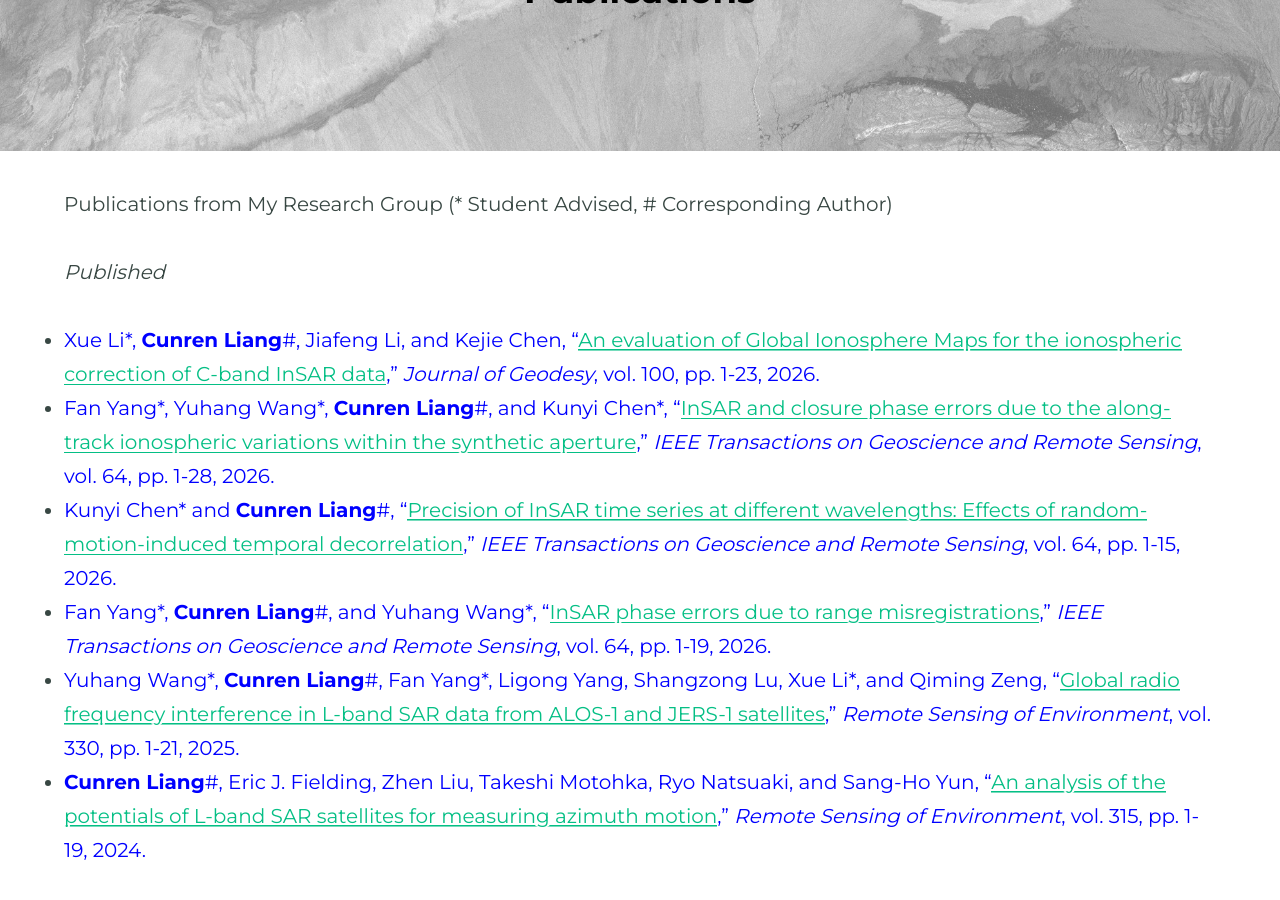
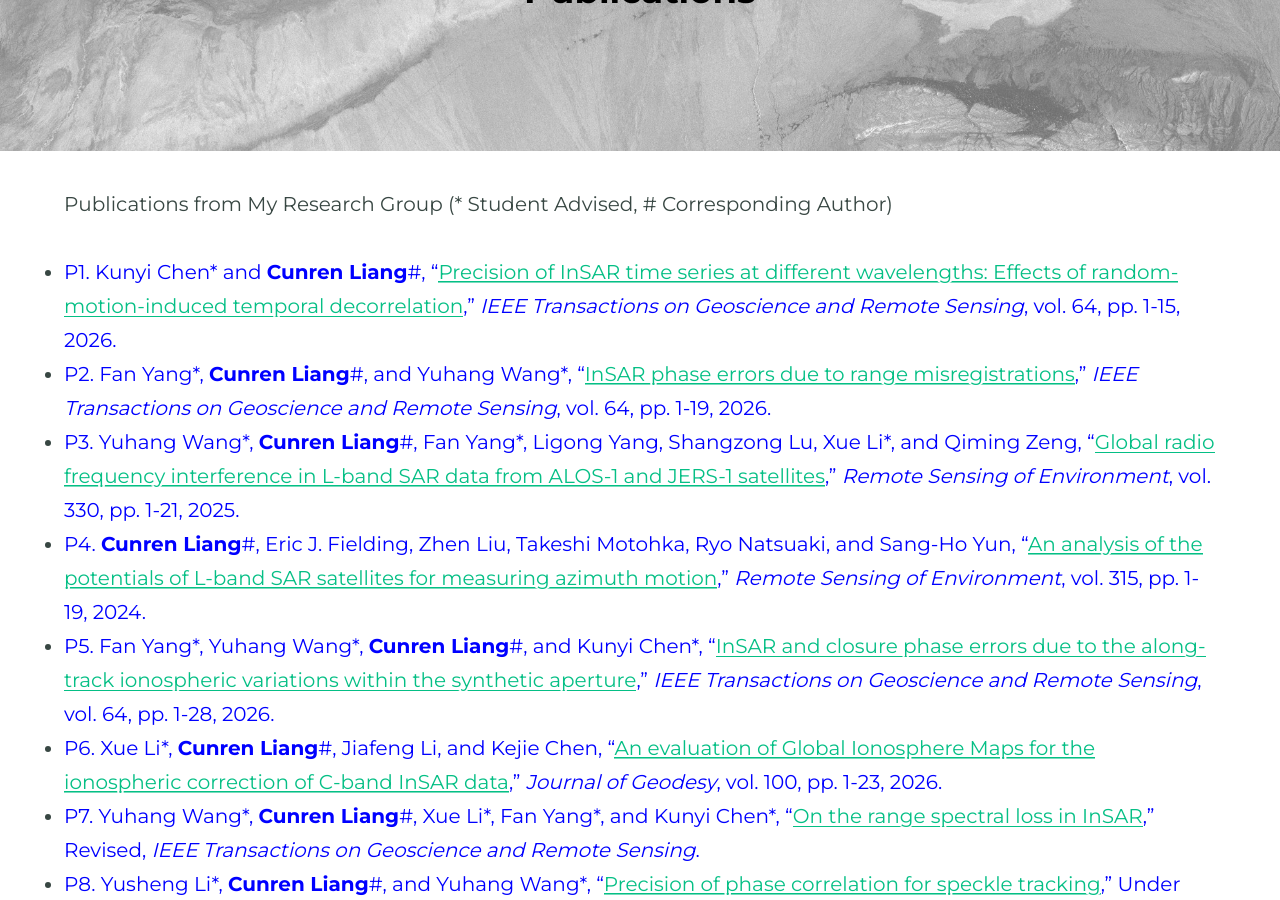
Before and after one commit to CunrenLiang/cunrenliang.github.io, a Jekyll site: the page built from publications.md, in a window 1280 px wide and 900 px high, scrolled down 273 px. Built offline with Jekyll 4.4.1, drawn with Linux system fonts in a browser that asks for light colours; some web fonts are replaced; some of the changed text lies outside the part shown.

Commit message:
Add files via upload

```diff
--- a/publications.md
+++ b/publications.md
@@ -7,29 +7,27 @@ feature_image: "../assets/images/tibet/tibet_s1_a41_210504-210516_4.jpg"
 
 Publications from My Research Group (* Student Advised, # Corresponding Author)
 
-_Published_
-* <span style="color:blue">Xue Li\*, <span style="font-weight: 600">Cunren Liang</span>\#, Jiafeng Li, and Kejie Chen, "[An evaluation of Global Ionosphere Maps for the ionospheric correction of C-band InSAR data](https://doi.org/10.1007/s00190-026-02084-3)," _Journal of Geodesy_, vol. 100, pp. 1-23, 2026.</span>
+* <span style="color:blue">P1. Kunyi Chen\* and <span style="font-weight: 600">Cunren Liang</span>\#, "[Precision of InSAR time series at different wavelengths: Effects of random-motion-induced temporal decorrelation](https://github.com/CunrenLiang/cunrenliang.github.io/tree/main/assets/papers/P1_2026_chen_precision.pdf)," _IEEE Transactions on Geoscience and Remote Sensing_, vol. 64, pp. 1-15, 2026.</span>
 
-* <span style="color:blue">Fan Yang\*, Yuhang Wang\*, <span style="font-weight: 600">Cunren Liang</span>\#, and Kunyi Chen\*, "[InSAR and closure phase errors due to the along-track ionospheric variations within the synthetic aperture](https://doi.org/10.1109/TGRS.2026.3721702)," _IEEE Transactions on Geoscience and Remote Sensing_, vol. 64, pp. 1-28, 2026.</span>
+* <span style="color:blue">P2. Fan Yang\*, <span style="font-weight: 600">Cunren Liang</span>\#, and Yuhang Wang\*, "[InSAR phase errors due to range misregistrations](https://github.com/CunrenLiang/cunrenliang.github.io/tree/main/assets/papers/P2_2026_yang_tgrs_insar_phase_errors.pdf),” _IEEE Transactions on Geoscience and Remote Sensing_, vol. 64, pp. 1-19, 2026.</span>
 
-* <span style="color:blue">Kunyi Chen\* and <span style="font-weight: 600">Cunren Liang</span>\#, "[Precision of InSAR time series at different wavelengths: Effects of random-motion-induced temporal decorrelation](https://doi.org/10.1109/TGRS.2026.3706530)," _IEEE Transactions on Geoscience and Remote Sensing_, vol. 64, pp. 1-15, 2026.</span>
+* <span style="color:blue">P3. Yuhang Wang\*, <span style="font-weight: 600">Cunren Liang</span>\#, Fan Yang\*, Ligong Yang, Shangzong Lu, Xue Li\*, and Qiming Zeng, "[Global radio frequency interference in L-band SAR data from ALOS-1 and JERS-1 satellites](https://github.com/CunrenLiang/cunrenliang.github.io/tree/main/assets/papers/P3_2025_wang_rse_global_radio_frequency.pdf)," _Remote Sensing of Environment_, vol. 330, pp. 1-21, 2025.</span>
 
-* <span style="color:blue">Fan Yang\*, <span style="font-weight: 600">Cunren Liang</span>\#, and Yuhang Wang\*, "[InSAR phase errors due to range misregistrations](https://doi.org/10.1109/TGRS.2026.3664181),” _IEEE Transactions on Geoscience and Remote Sensing_, vol. 64, pp. 1-19, 2026.</span>
+* <span style="color:blue">P4. <span style="font-weight: 600">Cunren Liang</span>\#, Eric J. Fielding, Zhen Liu, Takeshi Motohka, Ryo Natsuaki, and Sang-Ho Yun, "[An analysis of the potentials of L-band SAR satellites for measuring azimuth motion](https://github.com/CunrenLiang/cunrenliang.github.io/tree/main/assets/papers/P4_2024_liang_rse_an_analysis.pdf)," _Remote Sensing of Environment_, vol. 315, pp. 1-19, 2024.</span>
 
-* <span style="color:blue">Yuhang Wang\*, <span style="font-weight: 600">Cunren Liang</span>\#, Fan Yang\*, Ligong Yang, Shangzong Lu, Xue Li\*, and Qiming Zeng, "[Global radio frequency interference in L-band SAR data from ALOS-1 and JERS-1 satellites](https://doi.org/10.1016/j.rse.2025.114955)," _Remote Sensing of Environment_, vol. 330, pp. 1-21, 2025.</span>
+* <span style="color:blue">P5. Fan Yang\*, Yuhang Wang\*, <span style="font-weight: 600">Cunren Liang</span>\#, and Kunyi Chen\*, "[InSAR and closure phase errors due to the along-track ionospheric variations within the synthetic aperture](https://github.com/CunrenLiang/cunrenliang.github.io/tree/main/assets/papers/P5_2026_yang_tgrs_insar_and_closure.pdf)," _IEEE Transactions on Geoscience and Remote Sensing_, vol. 64, pp. 1-28, 2026.</span>
 
-* <span style="color:blue"><span style="font-weight: 600">Cunren Liang</span>\#, Eric J. Fielding, Zhen Liu, Takeshi Motohka, Ryo Natsuaki, and Sang-Ho Yun, "[An analysis of the potentials of L-band SAR satellites for measuring azimuth motion](https://doi.org/10.1016/j.rse.2024.114426)," _Remote Sensing of Environment_, vol. 315, pp. 1-19, 2024.</span>
+* <span style="color:blue">P6. Xue Li\*, <span style="font-weight: 600">Cunren Liang</span>\#, Jiafeng Li, and Kejie Chen, "[An evaluation of Global Ionosphere Maps for the ionospheric correction of C-band InSAR data](https://github.com/CunrenLiang/cunrenliang.github.io/tree/main/assets/papers/P6_2026_li_joge_an_evaluation.pdf)," _Journal of Geodesy_, vol. 100, pp. 1-23, 2026.</span>
 
+* <span style="color:blue">P7. Yuhang Wang\*, <span style="font-weight: 600">Cunren Liang</span>\#, Xue Li\*, Fan Yang\*, and Kunyi Chen\*, "[On the range spectral loss in InSAR](https://github.com/CunrenLiang/cunrenliang.github.io/tree/main/assets/papers/P7_2026_wang_tgrs_range.pdf)," Revised, _IEEE Transactions on Geoscience and Remote Sensing_.</span>
 
-_Revised_
-* <span style="color:blue">Yuhang Wang\*, <span style="font-weight: 600">Cunren Liang</span>\#, Xue Li\*, Fan Yang\*, and Kunyi Chen\*, "[On the range spectral loss in InSAR](https://github.com/CunrenLiang/cunrenliang.github.io/tree/main/assets/papers/wang_et_al_range_spectral.pdf)," Revised, _IEEE Transactions on Geoscience and Remote Sensing_.</span>
+* <span style="color:blue">P8. Yusheng Li\*, <span style="font-weight: 600">Cunren Liang</span>\#, and Yuhang Wang\*, "[Precision of phase correlation for speckle tracking](https://github.com/CunrenLiang/cunrenliang.github.io/tree/main/assets/papers/P8_2026_li_tgrs_precision.pdf)," Under review.</span>
 
+* <span style="color:blue">P9. Kunyi Chen\*, <span style="font-weight: 600">Cunren Liang</span>\#, Fan Yang\*, Xue Li\*, and Yuhang Wang\*, "[Secondary InSAR ionospheric phase in NISAR data](https://github.com/CunrenLiang/cunrenliang.github.io/tree/main/assets/papers/P9_2026_chen_tgrs_secondary.pdf)," Under review.</span>
 
-_Under Review_
-* <span style="color:blue">Yusheng Li\*, <span style="font-weight: 600">Cunren Liang</span>\#, and Yuhang Wang\*, "[Precision of phase correlation for speckle tracking](https://github.com/CunrenLiang/cunrenliang.github.io/tree/main/assets/papers/li_offset_v11_clean.pdf)," Under review.</span>
-* <span style="color:blue">Kunyi Chen\*, <span style="font-weight: 600">Cunren Liang</span>\#, Fan Yang\*, Xue Li\*, and Yuhang Wang\*, "[Secondary InSAR ionospheric phase in NISAR data](https://github.com/CunrenLiang/cunrenliang.github.io/tree/main/assets/papers/K.Chen_Secondary_Ionospheric_InSAR_Phase_in_NISAR_data.pdf)," Under review.</span>
-* <span style="color:blue"><span style="font-weight: 600">Cunren Liang</span>\#, Xue Li\*, Yuhang Wang\*, Zhen Liu, Mark Simons, Eric J. Fielding, Yuan-Kai Liu, and Sang-Ho Yun, "[Evaluating ALOS-2 L-band InSAR observations of tectonic motion in the Western United States](https://github.com/CunrenLiang/cunrenliang.github.io/tree/main/assets/papers/liang_2026_ess_v20.pdf)," Under review.</span>
-* <span style="color:blue">Guanshu Ao\*, <span style="font-weight: 600">Cunren Liang</span>\#, and Yuxiao Qin, "Overestimation of InSAR coherence due to RCS inhomogeneity," Under review.</span>
+* <span style="color:blue">P10. <span style="font-weight: 600">Cunren Liang</span>\#, Xue Li\*, Yuhang Wang\*, Zhen Liu, Mark Simons, Eric J. Fielding, Yuan-Kai Liu, and Sang-Ho Yun, "[Evaluating ALOS-2 L-band InSAR observations of tectonic motion in the Western United States](https://github.com/CunrenLiang/cunrenliang.github.io/tree/main/assets/papers/P10_2026_liang_ess_evaluating.pdf)," Under review.</span>
+
+* <span style="color:blue">P11. Guanshu Ao\*, <span style="font-weight: 600">Cunren Liang</span>\#, and Yuxiao Qin, "Overestimation of InSAR coherence due to RCS inhomogeneity," Under review.</span>
 
 
 
```
